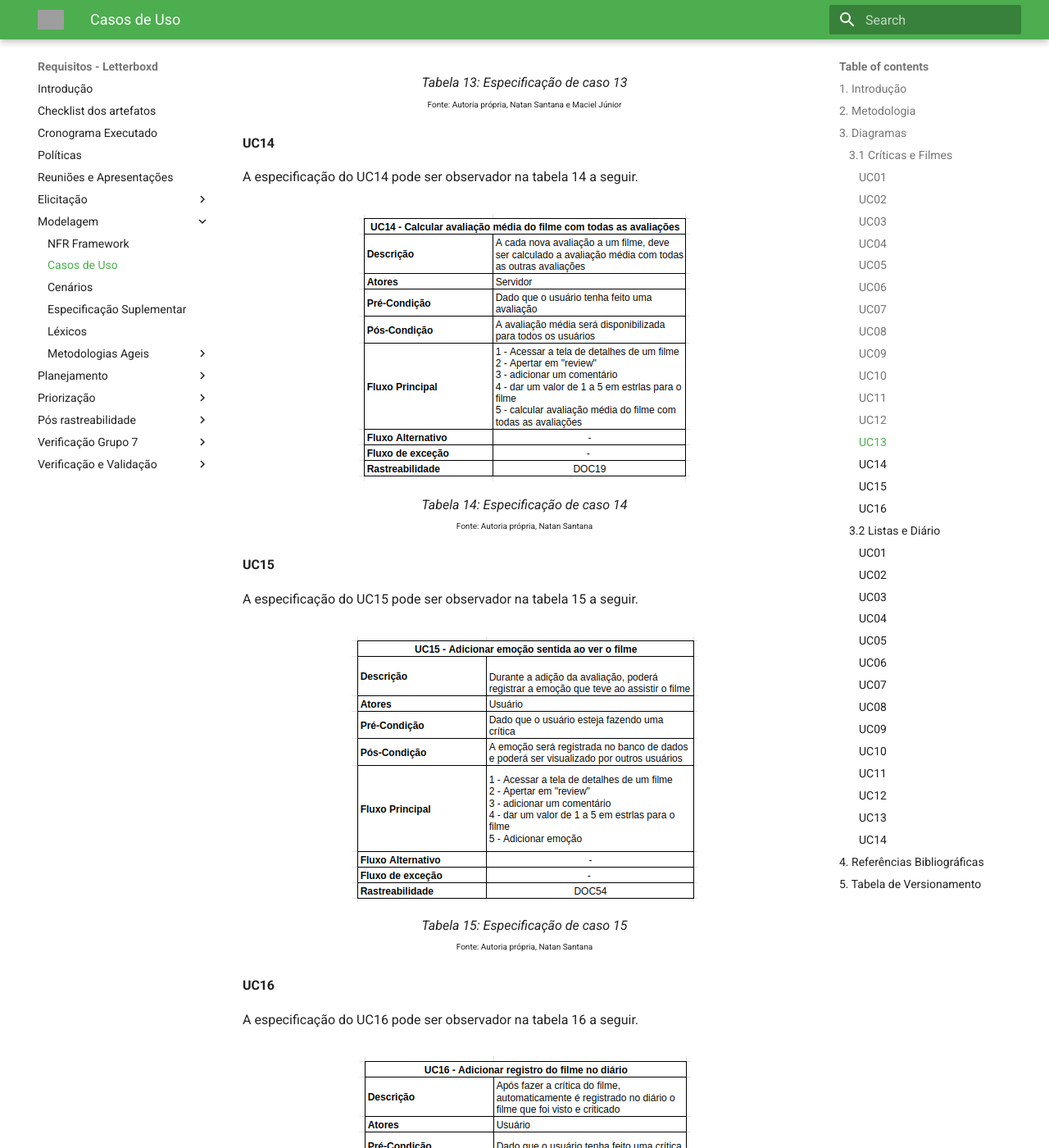
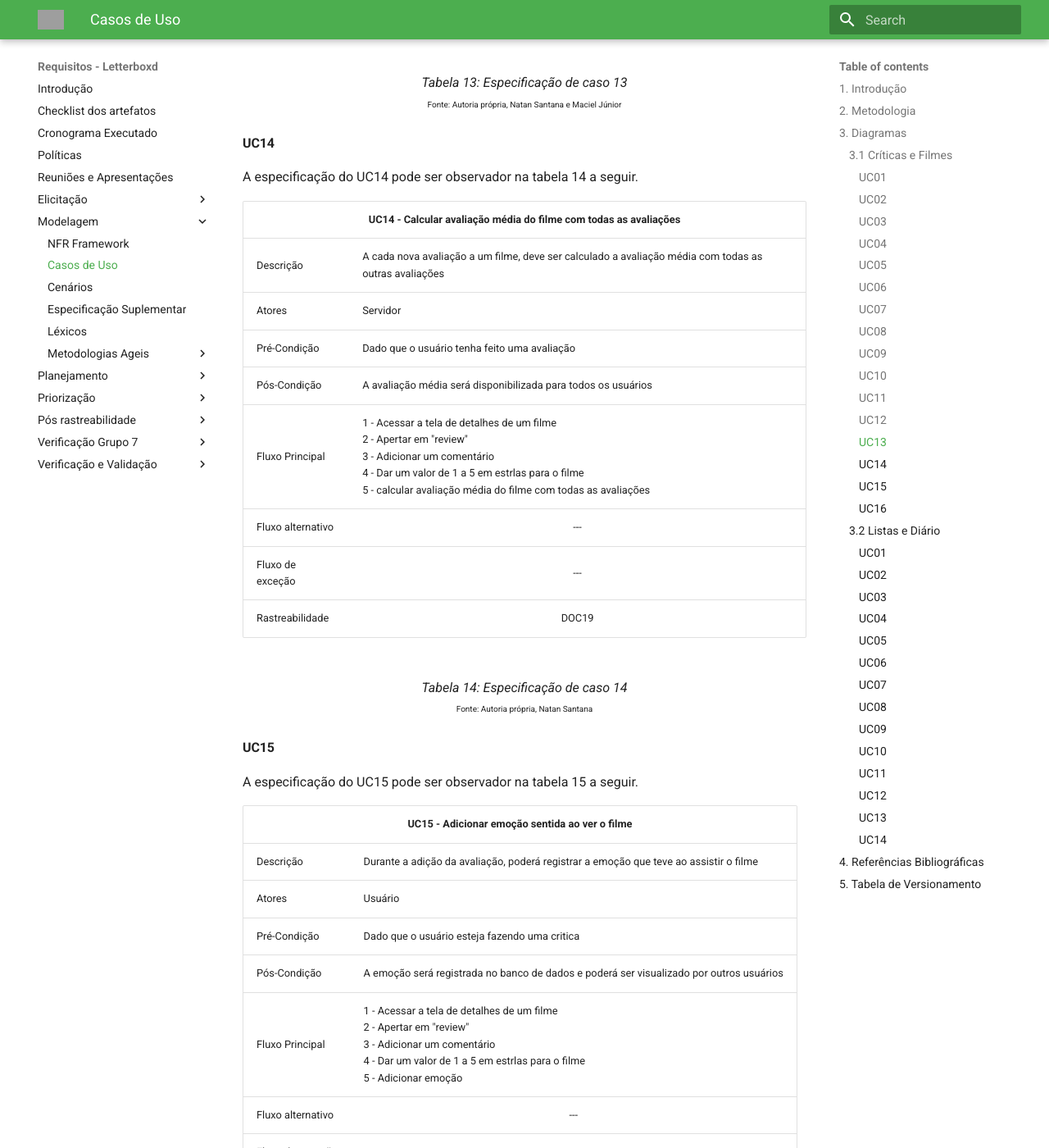
Before and after one commit to Requisitos-de-Software/2023.1-Letterboxd, an MkDocs documentation site: the page built from docs/Modelagem/casoUso.md, in a window 1280 px wide and 1400 px high, scrolled down 11723 px. Shown: the whole window at 82% size. Built offline with MkDocs 1.6.1 and Material for MkDocs 9.7.7, drawn with Linux system fonts in a browser that asks for light colours; some of the changed text lies outside the part shown; grey boxes are pictures that could not be loaded.

Commit message:
27-fix:altera UC14, UC15 e UC16 para tabela padrão

```diff
--- a/docs/Modelagem/casoUso.md
+++ b/docs/Modelagem/casoUso.md
@@ -728,7 +728,6 @@ visualizá-la</td>
 A especificação do UC13 pode ser observador na tabela 13 a seguir.
 
 <table style="width: 100%;">
-
   <tr>
     <th style="text-align: center;" colspan="2">UC13 - Avaliar o filme de 1 a 5 estrelas
   </th>
@@ -786,8 +785,56 @@ critica</td>
 
 A especificação do UC14 pode ser observador na tabela 14 a seguir.
 
+<table style="width: 100%;">
+  <tr>
+    <th style="text-align: center;" colspan="2">UC14 - Calcular avaliação média do filme com todas as avaliações
+  </th>
+  </tr>
+  <tr>
+    <td style="vertical-align: middle;">Descrição</td>
+    <td style="vertical-align: middle;">A cada nova avaliação a um filme, deve ser calculado a avaliação média com todas as outras avaliações</td>
+  </tr>
+  <tr>
+    <td style="vertical-align: middle;">Atores</td>
+    <td style="vertical-align: middle;">Servidor</td>
+  </tr>
+  <tr>
+    <td style="vertical-align: middle;">Pré-Condição</td>
+    <td style="vertical-align: middle;">Dado que o usuário tenha feito uma
+avaliação</td>
+  </tr>
+  <tr>
+    <td style="vertical-align: middle;">Pós-Condição</td>
+    <td style="vertical-align: middle;">A avaliação média será disponibilizada para todos os usuários</td>
+  </tr>
+  <tr>
+    <td style="vertical-align: middle;">Fluxo Principal</td>
+    <td style="vertical-align: middle;">
+    1 - Acessar a tela de detalhes de um filme<br>
+    2 - Apertar em "review" <br>
+    3 - Adicionar um comentário <br>
+    4 - Dar um valor de 1 a 5 em estrlas para o
+filme <br>
+    5 - calcular avaliação média do filme com todas as avaliações<br>
+    </td>
+  </tr>
+  <tr>
+    <td style="vertical-align: middle;">Fluxo alternativo</td>
+    <td style="vertical-align: middle; text-align:center">---</td>
+  </tr>
+  <tr>
+    <td style="vertical-align: middle;">Fluxo de exceção</td>
+    <td style="vertical-align: middle; text-align:center">
+      ---
+    </td>
+  </tr>
+  <tr>
+    <td style="vertical-align: middle;">Rastreabilidade</td>
+    <td style="vertical-align: middle; text-align:center">DOC19</td>
+  </tr>
+</table>
+
 <figure markdown>
-  ![Caso de uso 14](../assets/casosDeUso/l1uc14.png)
   <figcaption>Tabela 14: Especificação de caso 14</figcaption>
   <p style="margin-top: -10px; font-size: 10px">Fonte: Autoria própria, Natan Santana</p>
 </figure>
@@ -796,8 +843,56 @@ A especificação do UC14 pode ser observador na tabela 14 a seguir.
 
 A especificação do UC15 pode ser observador na tabela 15 a seguir.
 
+<table style="width: 100%;">
+  <tr>
+    <th style="text-align: center;" colspan="2">UC15 - Adicionar emoção sentida ao ver o filme
+  </th>
+  </tr>
+  <tr>
+    <td style="vertical-align: middle;">Descrição</td>
+    <td style="vertical-align: middle;">Durante a adição da avaliação, poderá registrar a emoção que teve ao assistir o filme</td>
+  </tr>
+  <tr>
+    <td style="vertical-align: middle;">Atores</td>
+    <td style="vertical-align: middle;">Usuário</td>
+  </tr>
+  <tr>
+    <td style="vertical-align: middle;">Pré-Condição</td>
+    <td style="vertical-align: middle;">Dado que o usuário esteja fazendo uma
+critica</td>
+  </tr>
+  <tr>
+    <td style="vertical-align: middle;">Pós-Condição</td>
+    <td style="vertical-align: middle;">A emoção será registrada no banco de dados e poderá ser visualizado por outros usuários</td>
+  </tr>
+  <tr>
+    <td style="vertical-align: middle;">Fluxo Principal</td>
+    <td style="vertical-align: middle;">
+    1 - Acessar a tela de detalhes de um filme<br>
+    2 - Apertar em "review" <br>
+    3 - Adicionar um comentário <br>
+    4 - Dar um valor de 1 a 5 em estrlas para o
+filme <br>
+    5 - Adicionar emoção<br>
+    </td>
+  </tr>
+  <tr>
+    <td style="vertical-align: middle;">Fluxo alternativo</td>
+    <td style="vertical-align: middle; text-align:center">---</td>
+  </tr>
+  <tr>
+    <td style="vertical-align: middle;">Fluxo de exceção</td>
+    <td style="vertical-align: middle; text-align:center">
+      ---
+    </td>
+  </tr>
+  <tr>
+    <td style="vertical-align: middle;">Rastreabilidade</td>
+    <td style="vertical-align: middle; text-align:center">DOC54</td>
+  </tr>
+</table>
+
 <figure markdown>
-  ![Caso de uso 15](../assets/casosDeUso/l1uc15.png)
   <figcaption>Tabela 15: Especificação de caso 15</figcaption>
   <p style="margin-top: -10px; font-size: 10px">Fonte: Autoria própria, Natan Santana</p>
 </figure>
@@ -806,8 +901,56 @@ A especificação do UC15 pode ser observador na tabela 15 a seguir.
 
 A especificação do UC16 pode ser observador na tabela 16 a seguir.
 
+<table style="width: 100%;">
+  <tr>
+    <th style="text-align: center;" colspan="2">UC16 - Adicionar registro do filme no diário
+  </th>
+  </tr>
+  <tr>
+    <td style="vertical-align: middle;">Descrição</td>
+    <td style="vertical-align: middle;">Após fazer a critica do filme, automaticamente é registrado no diário o filme que foi visto e criticado</td>
+  </tr>
+  <tr>
+    <td style="vertical-align: middle;">Atores</td>
+    <td style="vertical-align: middle;">Usuário</td>
+  </tr>
+  <tr>
+    <td style="vertical-align: middle;">Pré-Condição</td>
+    <td style="vertical-align: middle;">DDado que o usuário tenha feito uma critica</td>
+  </tr>
+  <tr>
+    <td style="vertical-align: middle;">Pós-Condição</td>
+    <td style="vertical-align: middle;">Um registro será adicionado no diário e o usuário poderá acessá-la</td>
+  </tr>
+  <tr>
+    <td style="vertical-align: middle;">Fluxo Principal</td>
+    <td style="vertical-align: middle;">
+    1 - Acessar a tela de detalhes de um filme<br>
+    2 - Apertar em "review" <br>
+    3 - Adicionar um comentário <br>
+    4 - Dar um valor de 1 a 5 em estrlas para o
+filme <br>
+    5 - Adicionar emoção<br>
+    6 - Registrar no diário<br>
+    </td>
+  </tr>
+  <tr>
+    <td style="vertical-align: middle;">Fluxo alternativo</td>
+    <td style="vertical-align: middle; text-align:center">---</td>
+  </tr>
+  <tr>
+    <td style="vertical-align: middle;">Fluxo de exceção</td>
+    <td style="vertical-align: middle; text-align:center">
+      ---
+    </td>
+  </tr>
+  <tr>
+    <td style="vertical-align: middle;">Rastreabilidade</td>
+    <td style="vertical-align: middle; text-align:center">DOC14</td>
+  </tr>
+</table>
+
 <figure markdown>
-  ![Caso de uso 16](../assets/casosDeUso/l1uc16.png)
   <figcaption>Tabela 16: Especificação de caso 16</figcaption>
   <p style="margin-top: -10px; font-size: 10px">Fonte: Autoria própria, Natan Santana</p>
 </figure>
```
